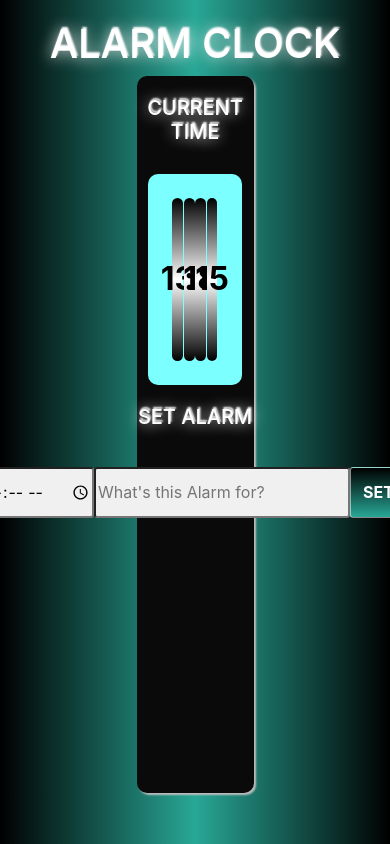
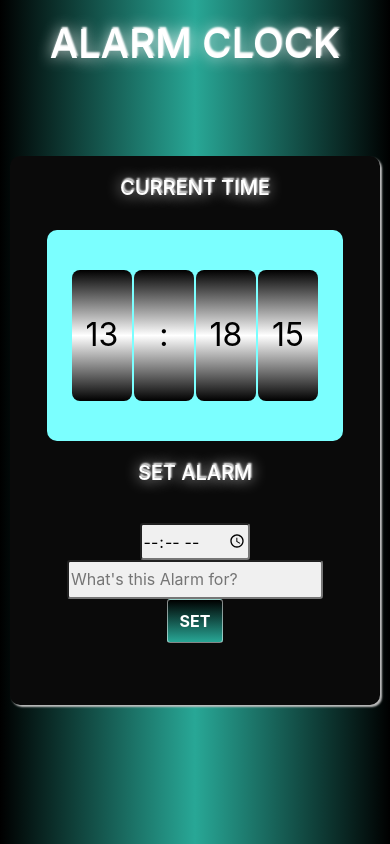
Before and after one commit to JOMI18/ALARM-2.0, a plain HTML site: page index.html in a window 390 px wide. Drawn offline with nearby package versions, Linux system fonts and the light colour scheme.

Commit message:
UpdatedAlarm

```diff
--- a/css/style.css
+++ b/css/style.css
@@ -146,9 +146,59 @@ body {
     -o-transform: scale(1.1);
   }
 }    */
-@media screen and (max-width: 360px) {
+@media screen and (max-width: 1275px) {
+  .clock-body{
+    width: 35%;
+  }
+}
+@media screen and (max-width: 1090px) {
+  .clock-body{
+    width: 40%;
+  }
+}
+@media screen and (max-width: 940px) {
+  .clock-body{
+    width: 45%;
+  }
+}
+@media screen and (max-width: 810px) {
+  .clock-body{
+    width: 55%;
+  }
+}
+@media screen and (max-width: 670px) {
+  .clock-body{
+    width: 65%;
+  }
+}
+@media screen and (max-width: 560px) {
+  .clock-body{
+    width: 75%;
+  }
+}
+@media screen and (max-width: 490px) {
+  .clock-body{
+    width: 85%;
+  }
+}
+@media screen and (max-width: 435px) {
+  .clock-body{
+    width: 95%;
+    margin-top: 80px;
+    height: 65vh;
+  }
+  #clock h1 {
+
+    font-weight: 400 !important;
+  }
+  #clock h1 {
+    font-size: 2rem;
+    height: 80% !important
+  }
   .input-boxes {
     flex-direction: column;
     width: 100%;
+    /* background-color: red; */
+    height: 120px;
   }
 }
```
